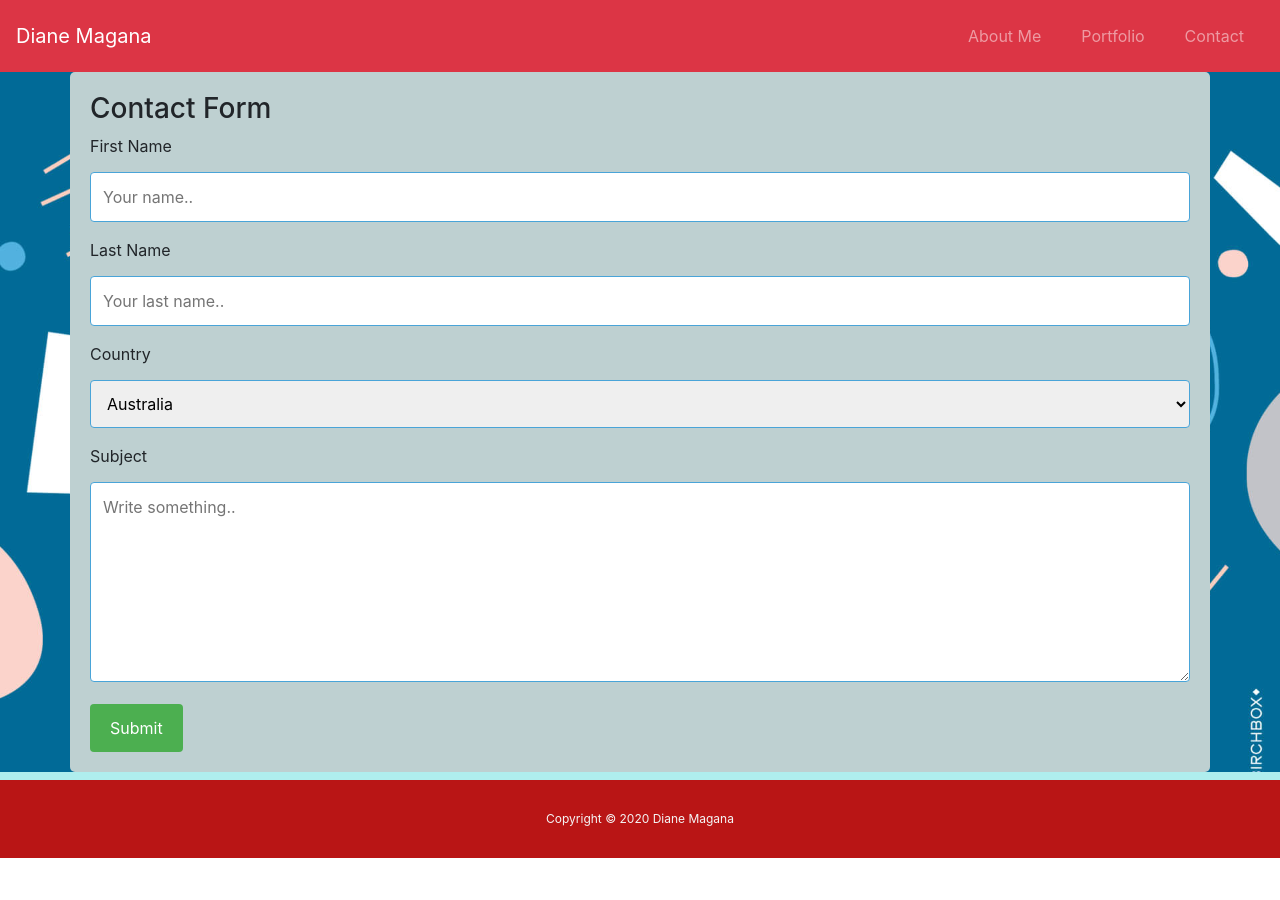
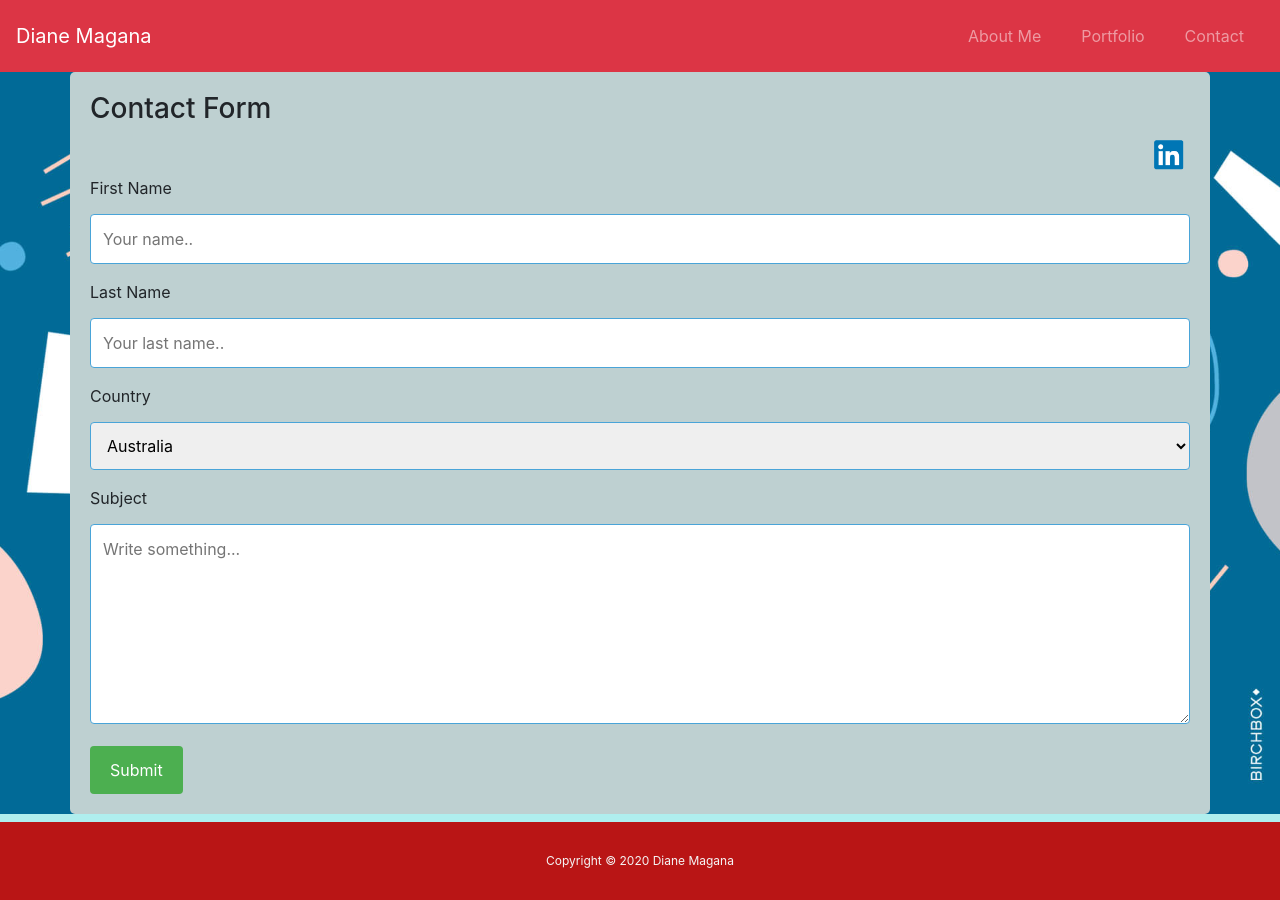
Before and after one commit to dmagana1/dmagana1.github.io, a plain HTML site: page contact.html in a window 1280 px wide. Before the commit the page ends 858 px from the top, so only its background shows below. Drawn offline with nearby package versions, Linux system fonts and the light colour scheme.

Commit message:
Updated Linkedin and Contact Page

```diff
--- a/contact.html
+++ b/contact.html
@@ -35,7 +35,9 @@
 
       <div class="container">
         <h3>Contact Form</h3>
-        <form action="/action_page.php">
+        <div class="apps">
+          <a href="https://www.linkedin.com/in/diane-magana-b1b1b611b/"><img src="pictures/linkedin.png" alt="linkedin" style="width:42px; height:42px;"></a></div>
+        <form action="mailto:diane_101@hotmail.com" methods="post" enctype="text/plain">
           <label for="fname">First Name</label>
           <input type="text" id="fname" name="firstname" placeholder="Your name..">
 
@@ -50,7 +52,7 @@
           </select>
 
           <label for="subject">Subject</label>
-          <textarea id="subject" name="subject" placeholder="Write something.." style="height:200px"></textarea>
+          <textarea id="subject" name="subject" placeholder="Write something..." style="height:200px"></textarea>
 
           <input type="submit" value="Submit">
         </form>
--- a/style1.css
+++ b/style1.css
@@ -101,3 +101,7 @@ input[type=submit]:hover {
   background-color: #bed0d1;
   padding: 20px;
 }
+
+.apps {
+  text-align: right;
+}
```
Also changed, not shown: pictures/linkedin.png (added).
